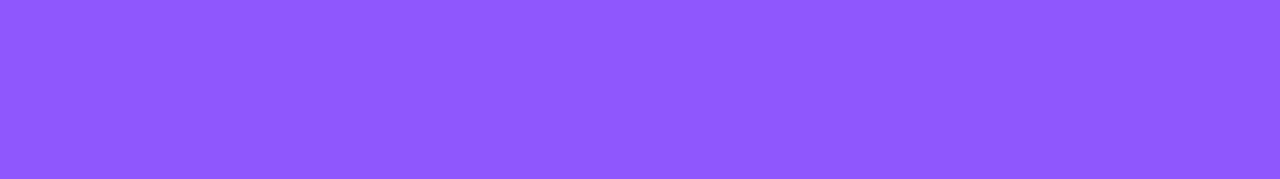
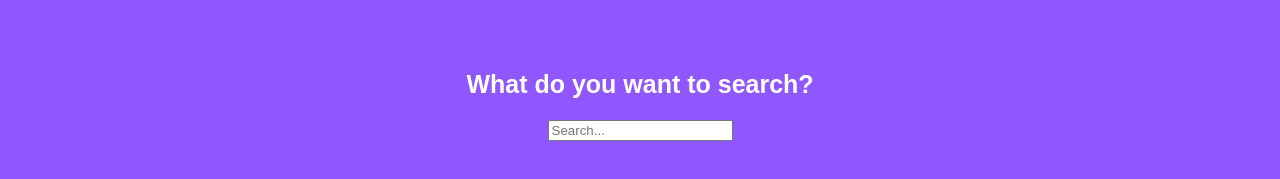
Before and after one commit to mariormt17/platzi-video, a React app: page / in a window 1280 px wide. Shown: the part 155-334 px from the top of the page. Built offline with nearby package versions, Linux system fonts and the light colour scheme.

Commit message:
Search bar created and its styles added

```diff
--- /dev/null
+++ b/src/assets/styles/components/Search.scss
@@ -0,0 +1,13 @@
+.main {
+  display: flex;
+  align-items: center;
+  justify-content: center;
+  flex-direction: column;
+  height: 300px;
+  border-radius: 0px 0px 40px 40px;
+}
+
+.main__title {
+  color: white;
+  font-size: 25px;
+}
--- a/src/components/Header.jsx
+++ b/src/components/Header.jsx
@@ -19,6 +19,6 @@
       </div>
     </header>
   );
-}
+};
 
 export default Header;
--- /dev/null
+++ b/src/components/Search.jsx
@@ -0,0 +1,13 @@
+import React from 'react';
+import '../assets/styles/components/Search.scss'
+
+const Search = () => {
+  return (
+    <section className="main">
+      <h2 className="main__title">What do you want to search?</h2>
+      <input type="text" className="input" placeholder="Search..." />
+    </section>
+  );
+};
+
+export default Search;
--- a/src/containers/App.jsx
+++ b/src/containers/App.jsx
@@ -1,11 +1,13 @@
 import React from 'react';
 import '../assets/styles/App.scss'
 import Header from '../components/Header'
+import Search from '../components/Search';
 
 const App = () => {
   return (
     <div className="App">
       <Header />
+      <Search />
     </div>
   );
 }
```
